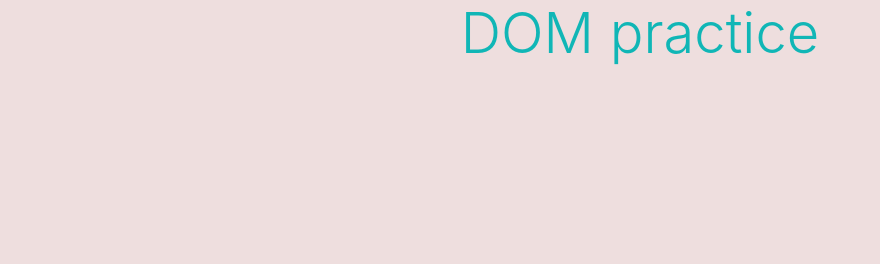
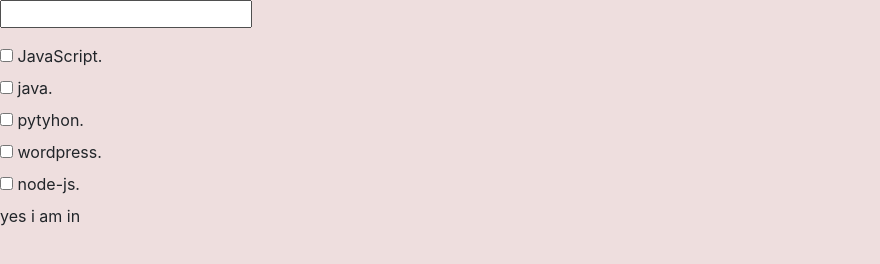
Before and after one commit to md-salman-masud/DOM, a website: page index.html in a window 1280 px wide. Shown: the whole page, without its empty margins (0-880 px from the left). Drawn offline with nearby package versions, Linux system fonts and the light colour scheme.

Commit message:
added html content

```diff
--- a/index.html
+++ b/index.html
@@ -11,10 +11,111 @@
     <link rel="stylesheet" href="./style.css">
   </head>
   <body>
-      <div class="conteiner">
-          <h1 class="display-4 " id="heading">DOM practice</h1>
-      </div>
-    <!-- Optional JavaScript -->
+      <!-- <div class="conteiner">
+          <h1 class="display-4 " id="heads">DOM practice</h1>
+          <div class="" id="listDiv">
+              <ul class="list">
+                  <li class="chil" id="childe1">one</li>
+                  <li class="chil" id="childe2">tow</li>
+                  <li class="chil" id="childe3">three</li>
+                  <li class="chil" id="childe4">four</li>
+                  <li class="chil" id="childe5">five</li>
+              </ul>
+          </div>
+      </div> -->
+
+      <!-- calculator -->
+      <!-- <div class="container" id="calculator">
+          <input class="" id="display" value=""  type="text">
+
+
+                  <div class="row">
+                      <div class="col">
+                        <Button class="cl" value="C" >C</Button>
+                        <Button class="cl" value="%" >%</Button>
+                        <Button class="cl" value="" ><svg width="1em" height="1em" viewBox="0 0 16 16" class="bi bi-backspace-fill" fill="currentColor" xmlns="http://www.w3.org/2000/svg">
+                          <path fill-rule="evenodd" d="M15.683 3a2 2 0 0 0-2-2h-7.08a2 2 0 0 0-1.519.698L.241 7.35a1 1 0 0 0 0 1.302l4.843 5.65A2 2 0 0 0 6.603 15h7.08a2 2 0 0 0 2-2V3zM5.829 5.854a.5.5 0 1 1 .707-.708l2.147 2.147 2.146-2.147a.5.5 0 1 1 .707.708L9.39 8l2.146 2.146a.5.5 0 0 1-.707.708L8.683 8.707l-2.147 2.147a.5.5 0 0 1-.707-.708L7.976 8 5.829 5.854z"/>
+                        </svg></Button>
+                        <Button class="op" value="/" >/</Button>
+                      </div>
+                  </div>
+
+
+              <div id="operatorBtn">
+                <div class="row">
+                    <div class="col">
+                        <Button class="op"  value="7" >7</Button>
+                  <Button class="op"  value="8" >8</Button>
+                  <Button class="op"  value="9" >9</Button>
+
+                    <button value="x" >x</button>
+
+                    </div>
+                </div>
+
+              </div>
+              <div class="row">
+              <div class="col" id="numBtn">
+                  <Button class="num" value="4">4</Button>
+                  <Button class="num" value="5">5</Button>
+                  <Button class="num" value="6">6</Button>
+                  <Button class="num" value="-">-</Button>
+                  <Button class="num" value="1">1</Button>
+                  <Button class="num" value="2">2</Button>
+                  <Button class="num" value="3">3</Button>
+                  <Button class="num" value="+">+</Button>
+                  <Button class="num" value="00">00</Button>
+                  <Button class="num" value="0">0</Button>
+                  <Button class="num" value=".">.</Button>
+                  <Button class="num" value="=">=</Button>
+              </div>
+            </div>
+          </div>
+      </div> -->
+
+      <!-- cheakbox -->
+<section>
+  <input type="text" id="name">
+  <p id="show"> </p>
+</section>
+
+
+
+
+<div>
+  <input type="checkbox" name="skils" id="check1" value="JavaScript">
+  <label class="" for="check1">JavaScript.</label>
+</div>
+
+<div>
+  <input type="checkbox" name="skils"  id="check1" value="Java">
+  <label class="" for="check2">java.</label>
+</div>
+
+
+<div>
+  <input type="checkbox" name="skils"  value="pytyhon"  id="check3">
+  <label class="" for="check3">pytyhon.</label>
+
+</div>
+<div>
+  <input type="checkbox" name="skils" value="wordpress"  id="check4">
+
+  <label class="" for="check4">wordpress.</label>
+
+</div><div>
+  <input type="checkbox" name="skils"  value="node-js"  id="check5">
+
+  <label class="check5" for="check1">node-js.</label>
+  <p id="result"> yes i am in</p>
+
+
+
+
+
+
+
+      <!-- Optional JavaScript -->
     <!-- jQuery first, then Popper.js, then Bootstrap JS -->
     <script src="https://code.jquery.com/jquery-3.3.1.slim.min.js" integrity="sha384-q8i/X+965DzO0rT7abK41JStQIAqVgRVzpbzo5smXKp4YfRvH+8abtTE1Pi6jizo" crossorigin="anonymous"></script>
     <script src="https://cdnjs.cloudflare.com/ajax/libs/popper.js/1.14.7/umd/popper.min.js" integrity="sha384-UO2eT0CpHqdSJQ6hJty5KVphtPhzWj9WO1clHTMGa3JDZwrnQq4sF86dIHNDz0W1" crossorigin="anonymous"></script>
```
